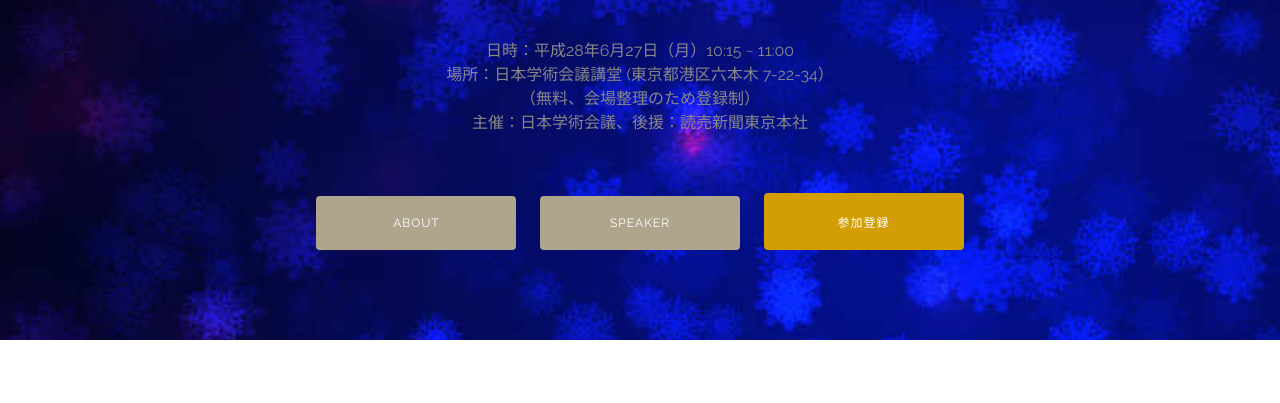
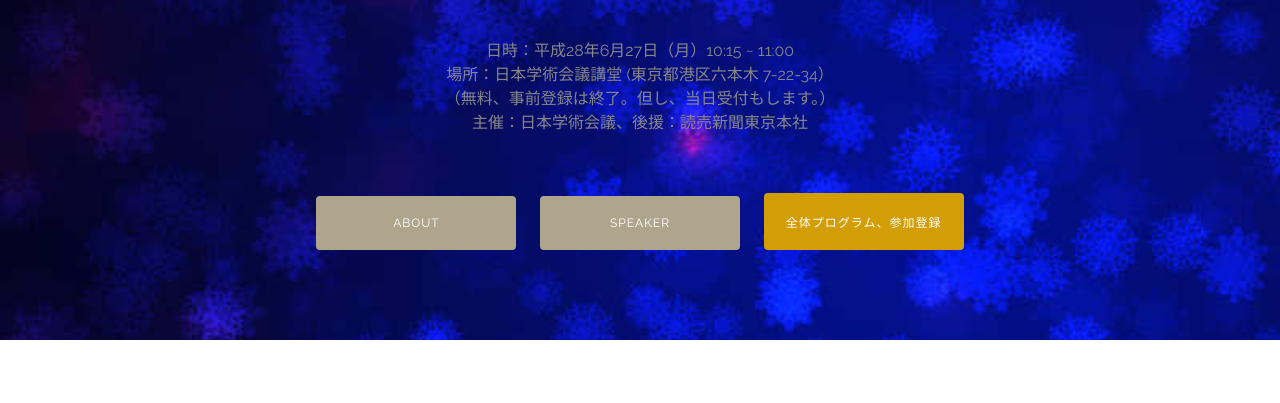
Before and after one commit to ged1959/biart, a plain HTML site: page index.html in a window 1280 px wide. Shown: the part 397-800 px from the top of the page. Drawn offline with Linux system fonts and the light colour scheme.

Commit message:
工作舎に直す、登録について

```diff
--- a/index.html
+++ b/index.html
@@ -19,12 +19,12 @@
     <h1 class="site-title">セッション「美とアート」</h1>
     <p class="site-description">日時：平成28年6月27日（月）10:15 ~ 11:00<br>
     場所：日本学術会議講堂 (東京都港区六本木 7-22-34）<br>
-    （無料、会場整理のため登録制）<br>
+    （無料、事前登録は終了。但し、当日受付もします。）<br>
     主催：日本学術会議、後援：読売新聞東京本社</p>
     <div class="buttons">
       <a class="button" href="#about">ABOUT</a>
       <a class="button" href="#speaker">SPEAKER</a>
-      <a class="button button-showy" href="#contact">参加登録</a>
+      <a class="button button-showy" href="#contact">全体プログラム、参加登録</a>
     </div>
   </header>
   <section class="about" id="about">
@@ -236,7 +236,7 @@
             <p class="work-text">
               <b>「感覚する服」</b><br>
               松居さんの著書です。<br>
-              工作社からです。<br>
+              工作舎からです。<br>
               <a href="http://www.kousakusha.co.jp/BOOK/ISBN978-4-87502-471-2.html" class="button button-ghost" TARGET="_blank">LINK</a>
             </p>
           </div>
```
